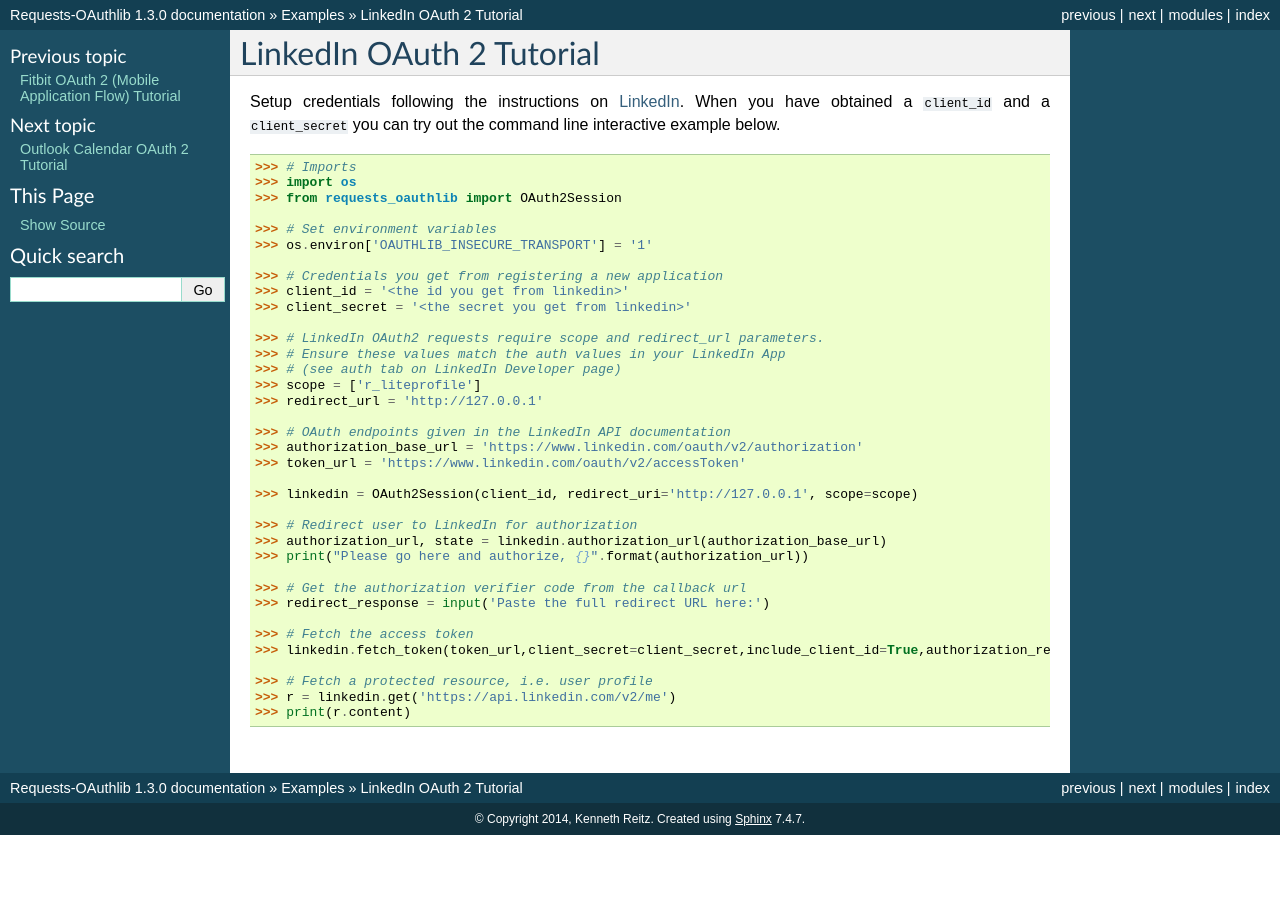
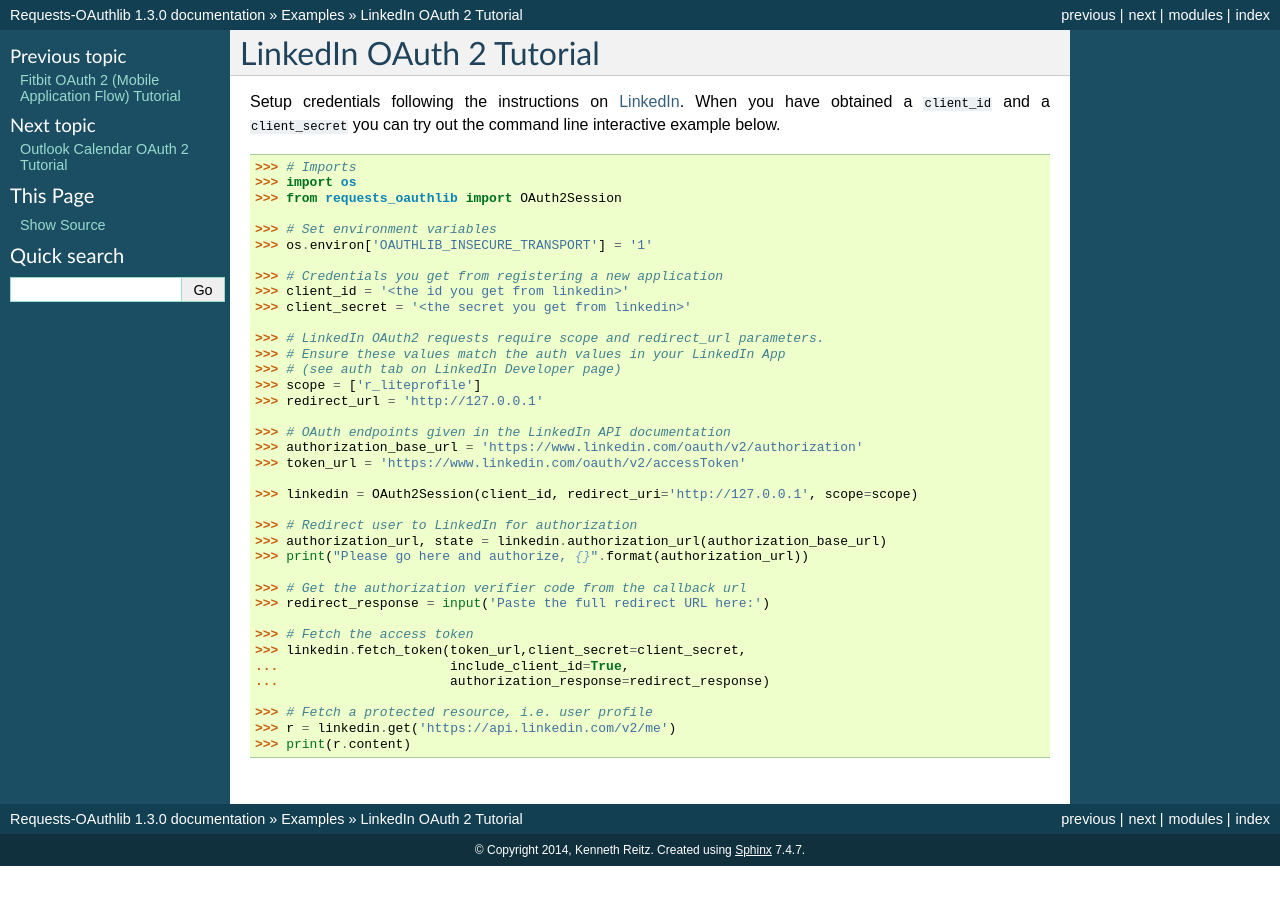
Before and after one commit to requests/requests-oauthlib, a Sphinx documentation site: the page built from docs/examples/linkedin.rst, in a window 1280 px wide. Built offline with Sphinx 7.4.7, drawn with Linux system fonts in a browser that asks for light colours.

Commit message:
PR comments - formatting

```diff
--- a/docs/examples/linkedin.rst
+++ b/docs/examples/linkedin.rst
@@ -40,7 +40,9 @@
     >>> redirect_response = input('Paste the full redirect URL here:')
 
     >>> # Fetch the access token
-    >>> linkedin.fetch_token(token_url,client_secret=client_secret,include_client_id=True,authorization_response=redirect_response)
+    >>> linkedin.fetch_token(token_url,client_secret=client_secret,
+    ...                      include_client_id=True,
+    ...                      authorization_response=redirect_response)
 
     >>> # Fetch a protected resource, i.e. user profile
     >>> r = linkedin.get('https://api.linkedin.com/v2/me')
```
